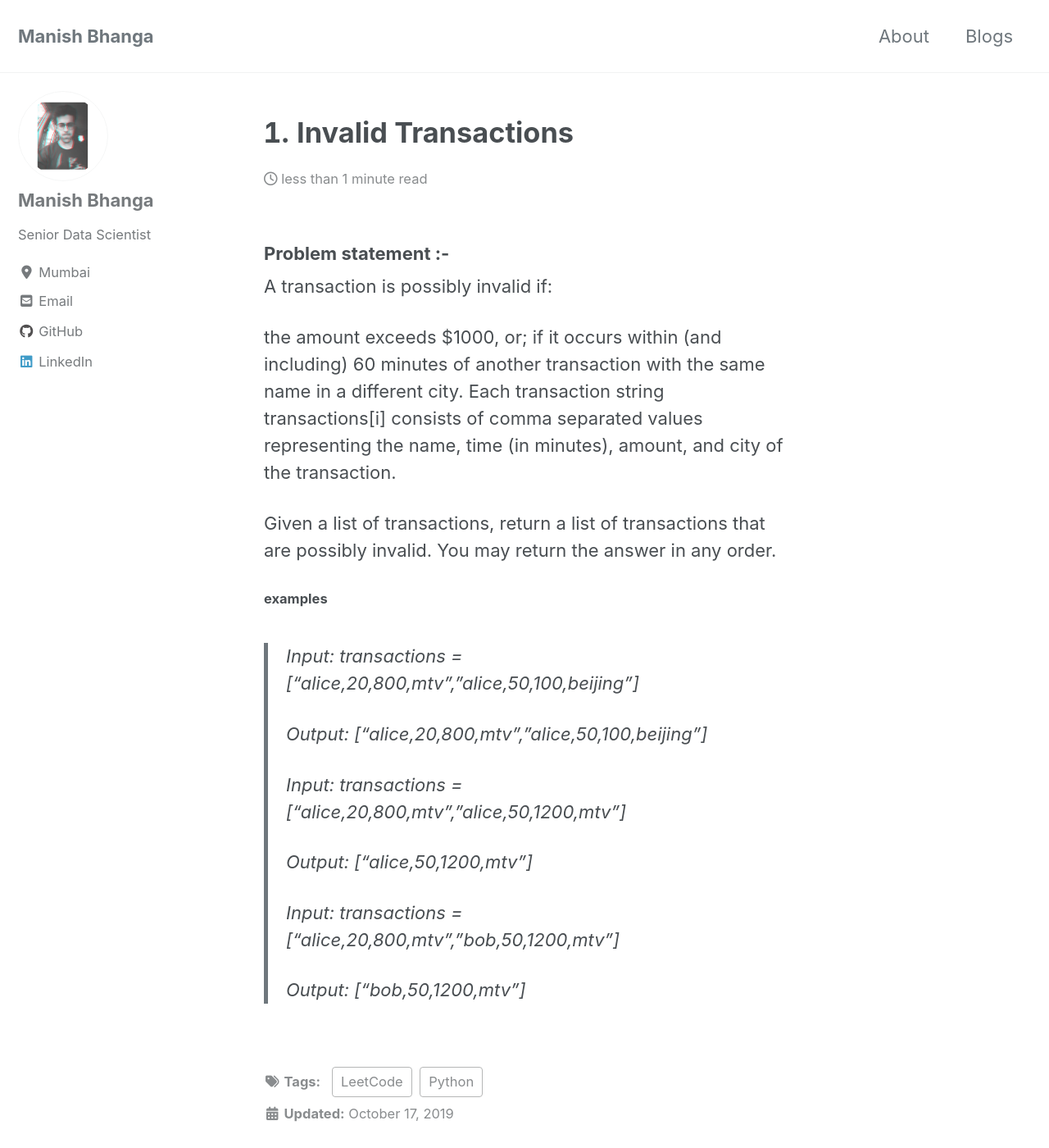
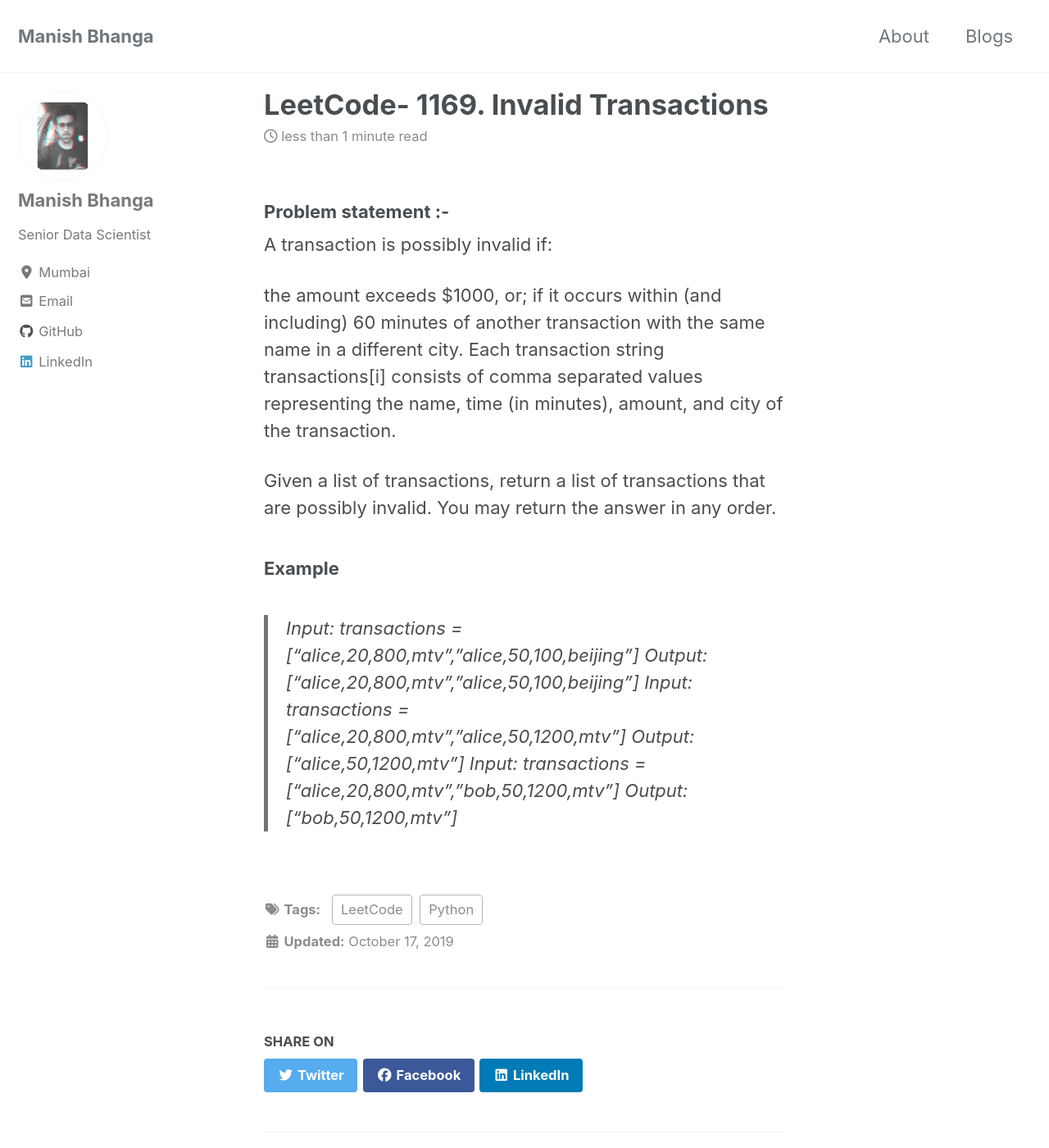
Before and after one commit to bhanga-manish/bhanga.github.io, a Jekyll site: the page built from _posts/2019-10-17-LeetCode-1169. Invalid Transactions.md, in a window 1280 px wide and 1400 px high. Shown: the whole window at 82% size. Built offline with Jekyll 4.4.1, drawn with Linux system fonts in a browser that asks for light colours; cached includes are drawn as plain includes; nearby versions of some CDN libraries.

Commit message:
Leetcod 1169 blog added

```diff
--- a/_posts/2019-10-17-LeetCode-1169. Invalid Transactions.md
+++ b/_posts/2019-10-17-LeetCode-1169. Invalid Transactions.md
@@ -1,5 +1,5 @@
 ---
-title: "1169. Invalid Transactions"
+title: "LeetCode- 1169. Invalid Transactions"
 date: 2019-10-17
 tags: [Python, LeetCode]
 excerpt: "Python solution to LeetCode problem- 1169. Invalid Transactions"
@@ -14,15 +14,10 @@
 
 Given a list of transactions, return a list of transactions that are possibly invalid.  You may return the answer in any order.
 
-#### examples
+### Example
 > Input: transactions = ["alice,20,800,mtv","alice,50,100,beijing"]
->
 >  Output: ["alice,20,800,mtv","alice,50,100,beijing"]
->
 > Input: transactions = ["alice,20,800,mtv","alice,50,1200,mtv"]
->
 > Output: ["alice,50,1200,mtv"]
->
 > Input: transactions = ["alice,20,800,mtv","bob,50,1200,mtv"]
->
 > Output: ["bob,50,1200,mtv"]
```
